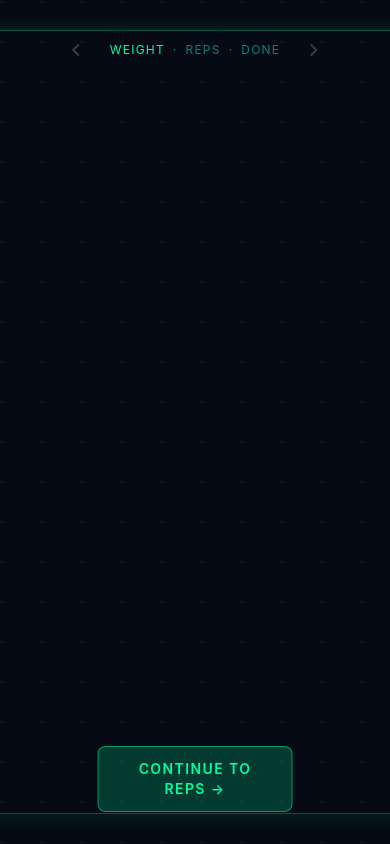
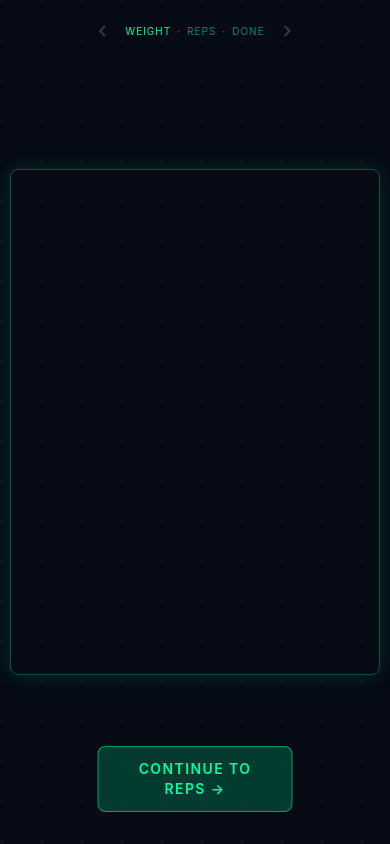
Before and after one commit to UzairAtiq/fun-projects, a React (Vite) app in the folder Cinematicworkoutlogger/: page / in a window 390 px wide. Built offline with nearby package versions, Linux system fonts and the light colour scheme.

Commit message:
responsiveness man

```diff
--- a/Cinematicworkoutlogger/index.html
+++ b/Cinematicworkoutlogger/index.html
@@ -3,8 +3,20 @@
   <html lang="en">
     <head>
       <meta charset="UTF-8" />
-      <meta name="viewport" content="width=device-width, initial-scale=1.0" />
+      <meta name="viewport" content="width=device-width, initial-scale=1.0, maximum-scale=1.0, user-scalable=no, viewport-fit=cover" />
+      <meta name="apple-mobile-web-app-capable" content="yes" />
+      <meta name="apple-mobile-web-app-status-bar-style" content="black-translucent" />
       <title>Cinematic Workout Logger</title>
+      <style>
+        html, body {
+          overflow: hidden;
+          position: fixed;
+          width: 100%;
+          height: 100%;
+          overscroll-behavior: none;
+          -webkit-overflow-scrolling: touch;
+        }
+      </style>
     </head>
 
     <body>
--- a/Cinematicworkoutlogger/src/app/components/InputCanvas.tsx
+++ b/Cinematicworkoutlogger/src/app/components/InputCanvas.tsx
@@ -184,30 +184,47 @@ export function InputCanvas({ value, onChange, label, unit, max, onSwipeLeft, on
     };
   }, [isDragging, digits, currentDigitIndex]);
 
+  // Prevent body scroll on mobile
+  useEffect(() => {
+    const preventScroll = (e: TouchEvent) => {
+      if (containerRef.current && containerRef.current.contains(e.target as Node)) {
+        e.preventDefault();
+      }
+    };
+
+    document.body.addEventListener('touchmove', preventScroll, { passive: false });
+    document.addEventListener('touchmove', preventScroll, { passive: false });
+
+    return () => {
+      document.body.removeEventListener('touchmove', preventScroll);
+      document.removeEventListener('touchmove', preventScroll);
+    };
+  }, []);
+
   // Get current digit value
   const currentDigit = digits[currentDigitIndex] ?? 0;
 
   return (
     <div className="flex flex-col items-center justify-center h-full">
       {/* Input Progress Indicator with Navigation */}
-      <div className="absolute top-8 left-1/2 -translate-x-1/2 flex items-center gap-4">
+      <div className="absolute top-4 sm:top-8 left-1/2 -translate-x-1/2 flex items-center gap-2 sm:gap-4">
         {/* Back Button */}
         <button
           onClick={onBack}
           disabled={!canGoBack}
-          className={`p-2 transition-all ${
+          className={`p-1.5 sm:p-2 transition-all ${
             canGoBack
               ? 'text-[#00FFA3] hover:text-[#00FFA3]/80 cursor-pointer'
               : 'text-white/20 cursor-not-allowed'
           }`}
         >
-          <svg width="20" height="20" viewBox="0 0 20 20" fill="none" xmlns="http://www.w3.org/2000/svg">
+          <svg width="18" height="18" className="sm:w-5 sm:h-5" viewBox="0 0 20 20" fill="none" xmlns="http://www.w3.org/2000/svg">
             <path d="M12.5 15L7.5 10L12.5 5" stroke="currentColor" strokeWidth="2" strokeLinecap="round" strokeLinejoin="round"/>
           </svg>
         </button>
 
         {/* Progress Indicator */}
-        <div className="flex items-center gap-2 text-xs tracking-widest text-teal-400/60 uppercase">
+        <div className="flex items-center gap-1.5 sm:gap-2 text-[10px] sm:text-xs tracking-widest text-teal-400/60 uppercase">
           <span className={label === 'weight' ? 'text-[#00FFA3]' : ''}>Weight</span>
           <span>·</span>
           <span className={label === 'reps' ? 'text-[#00FFA3]' : ''}>Reps</span>
@@ -224,13 +241,13 @@ export function InputCanvas({ value, onChange, label, unit, max, onSwipeLeft, on
             }
           }}
           disabled={!canGoForward || !digits.some(d => d !== null)}
-          className={`p-2 transition-all ${
+          className={`p-1.5 sm:p-2 transition-all ${
             canGoForward && digits.some(d => d !== null)
               ? 'text-[#00FFA3] hover:text-[#00FFA3]/80 cursor-pointer'
               : 'text-white/20 cursor-not-allowed'
           }`}
         >
-          <svg width="20" height="20" viewBox="0 0 20 20" fill="none" xmlns="http://www.w3.org/2000/svg">
+          <svg width="18" height="18" className="sm:w-5 sm:h-5" viewBox="0 0 20 20" fill="none" xmlns="http://www.w3.org/2000/svg">
             <path d="M7.5 15L12.5 10L7.5 5" stroke="currentColor" strokeWidth="2" strokeLinecap="round" strokeLinejoin="round"/>
           </svg>
         </button>
@@ -239,23 +256,39 @@ export function InputCanvas({ value, onChange, label, unit, max, onSwipeLeft, on
       {/* Main Drag Zone */}
       <div
         ref={containerRef}
-        className={`relative w-[126%] max-w-2xl h-[784px] rounded-lg transition-all duration-300 ${
+        className={`relative w-[95%] sm:w-[90%] lg:w-[126%] max-w-2xl h-[60vh] sm:h-[70vh] lg:h-[784px] rounded-lg transition-all duration-300 ${
           isDragging
             ? 'shadow-[0_0_40px_rgba(0,255,163,0.3),inset_0_0_30px_rgba(0,255,163,0.1)] border-2 border-[#00FFA3]'
             : 'shadow-[0_0_20px_rgba(0,255,163,0.15)] border border-[#00FFA3]/30'
         }`}
-        onMouseDown={(e) => handleStart(e.clientY, e.clientX)}
+        style={{
+          touchAction: 'none',
+          WebkitTouchCallout: 'none',
+          WebkitUserSelect: 'none',
+          userSelect: 'none',
+          overscrollBehavior: 'none'
+        }}
+        onMouseDown={(e) => {
+          e.preventDefault();
+          handleStart(e.clientY, e.clientX);
+        }}
         onTouchStart={(e) => {
+          e.preventDefault();
+          e.stopPropagation();
           const touch = e.touches[0];
           handleStart(touch.clientY, touch.clientX, touch.identifier);
         }}
         onTouchMove={(e) => {
+          e.preventDefault();
+          e.stopPropagation();
           const touch = Array.from(e.touches).find(t => t.identifier === touchIdRef.current);
           if (touch) {
             handleMove(touch.clientY, touch.clientX, touch.identifier);
           }
         }}
         onTouchEnd={(e) => {
+          e.preventDefault();
+          e.stopPropagation();
           const touch = Array.from(e.changedTouches).find(t => t.identifier === touchIdRef.current);
           if (touch) {
             handleEnd(touch.identifier);
--- a/Cinematicworkoutlogger/src/styles/index.css
+++ b/Cinematicworkoutlogger/src/styles/index.css
@@ -1,3 +1,24 @@
 @import './fonts.css';
 @import './tailwind.css';
 @import './theme.css';
+
+/* Mobile-specific styles */
+* {
+  -webkit-tap-highlight-color: transparent;
+  -webkit-touch-callout: none;
+}
+
+body {
+  overscroll-behavior: none;
+  -webkit-overflow-scrolling: touch;
+}
+
+#root {
+  width: 100%;
+  height: 100vh;
+  height: 100dvh; /* Use dynamic viewport height for mobile browsers */
+  overflow: hidden;
+  position: fixed;
+  top: 0;
+  left: 0;
+}
```
